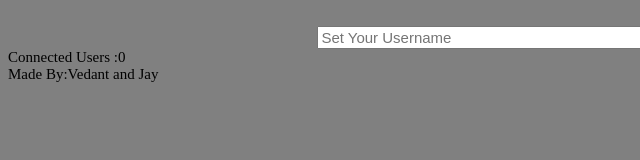
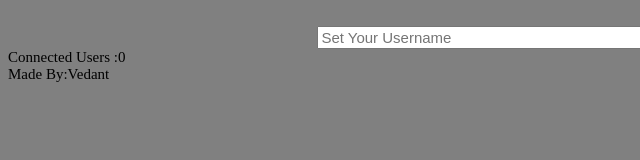
Before and after one commit to 523room/socket-chat, a website: page Public/index.html in a window 1280 px wide. Shown: the full height of the page, 0-640 px from the left. Drawn offline with nearby package versions, Linux system fonts and the light colour scheme; no server answers.

Commit message:
jay ka naam htaya

```diff
--- a/Public/index.html
+++ b/Public/index.html
@@ -46,7 +46,7 @@
         <input onkeypress="enter(event)" id="msg" placeholder="Set Your Username">
         <button onclick="sendMessage()" id="btn">Set Username</button>
     </center>
-    <div id="connectedUsers">Connected Users :0<br>Made By:Vedant and Jay</div>
+    <div id="connectedUsers">Connected Users :0<br>Made By:Vedant</div>
     <script src="/socket.io/socket.io.js"></script>
     <script>
         var socket = io();
```
